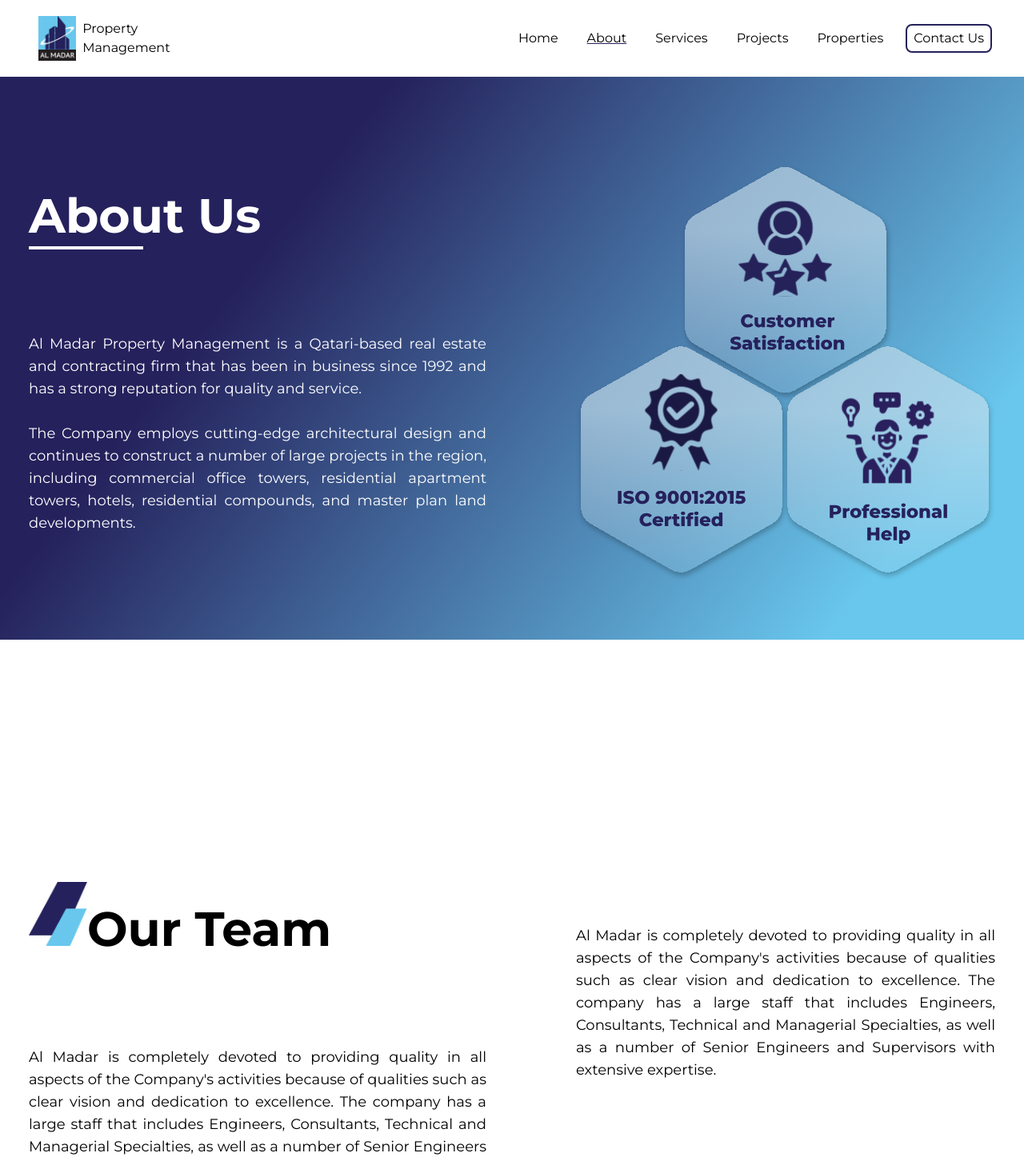
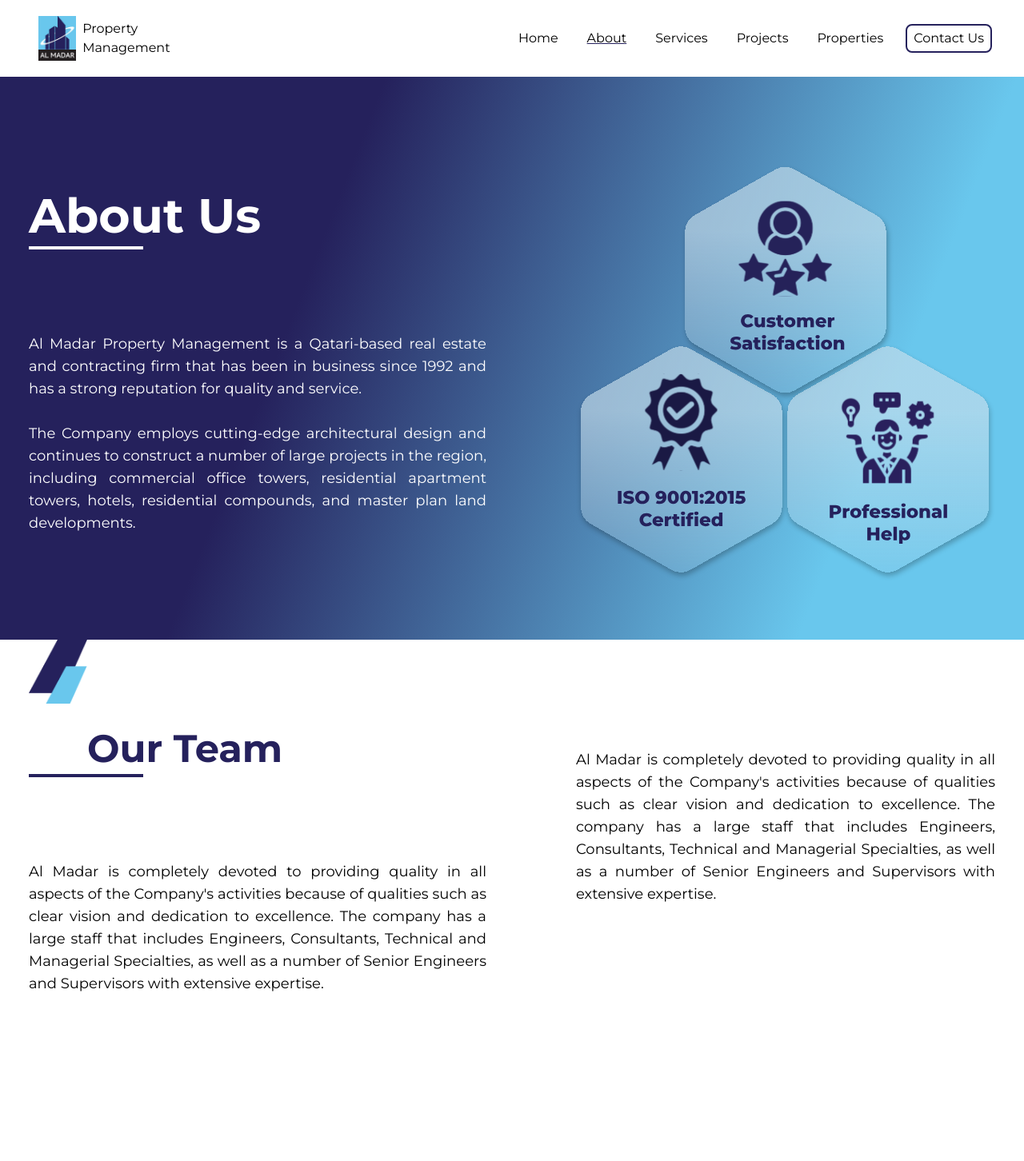
Before and after one commit to deepchandra02/AMPM-website, a React (Create React App) app: page /about in a window 1280 px wide. Shown: the top 1452 px of the page at 80% size. Built offline with nearby package versions, Linux system fonts and the light colour scheme.

Commit message:
added gradient bg

```diff
--- a/src/index.css
+++ b/src/index.css
@@ -1,4 +1,4 @@
-@import url('https://fonts.googleapis.com/css2?family=Montserrat:ital,wght@0,100;0,200;0,300;0,400;0,500;0,600;0,700;0,800;0,900;1,100;1,200;1,300;1,400;1,500;1,600;1,700;1,800;1,900&display=swap');
+@import url("https://fonts.googleapis.com/css2?family=Montserrat:ital,wght@0,100;0,200;0,300;0,400;0,500;0,600;0,700;0,800;0,900;1,100;1,200;1,300;1,400;1,500;1,600;1,700;1,800;1,900&display=swap");
 @tailwind base;
 @tailwind components;
 @tailwind utilities;
@@ -12,5 +12,24 @@
 }
 
 .nav-items {
-  @apply p-2 text-black decoration-mpurple decoration-1 font-montserrat transition hover:font-medium hover:text-mpurple
+  @apply p-2 text-black decoration-mpurple decoration-1 font-montserrat transition hover:font-medium hover:text-mpurple;
 }
+
+.h-50vh {
+  height: 50vh;
+}
+.bg-gradient {
+  height: 100vh;
+  width: 100%;
+  background-image: linear-gradient(111.35deg, #25215c 32.64%, #69c7ed 82.22%);
+}
+
+.grad2 {
+  height: 100vh;
+  width: 100%;
+  background-image: linear-gradient(
+    0deg,
+    rgba(37, 33, 92, 0.2),
+    rgba(37, 33, 92, 0.2)
+  );
+}
--- a/src/pages/about.jsx
+++ b/src/pages/about.jsx
@@ -7,9 +7,9 @@
 const About = () => {
   return (
     <>
-      <div className="h-full w-full">
-        <div className="w-full h-full absolute">
-          <img
+      <div className="h-screen w-full">
+        <div className="bg-gradient">
+          {/* <img
             className="hidden lg:flex lg:w-full lg:h-full lg:object-cover"
             src={aboutUsBg}
             alt="/"
@@ -18,17 +18,11 @@
             className="lg:hidden h-screen w-screen object-cover"
             src={aboutUsBgMob}
             alt="/"
-          />
-        </div>
-
+          /> */}
           <div className="max-w-[1240px] mx-auto text-white">
-          <div className="grid grid-cols-1 lg:grid-cols-2 relative gap-x-16 px-4 py-32 font-montserrat">
+            <div className="grid grid-cols-1 lg:grid-cols-2 relative gap-x-16 px-4 pt-32 font-montserrat">
               <div className="mx-auto lg:hidden">
-              <img
-                className="pt-2 pb-4 w-11/12 h-6/12 pl-8"
-                src={hexagons}
-                alt="/"
-              />
+                <img className="pt-2 pb-4 h-50vh pl-8" src={hexagons} alt="/" />
               </div>
               <div>
                 <h2 className="text-3xl text-center font-bold lg:text-6xl lg:pt-28 lg:text-left ">
@@ -38,13 +32,13 @@
 
                 <p className="mx-4 py-2 text-md text-white text-justify lg:mx-0 lg:py-24 lg:text-lg">
                   Al Madar Property Management is a Qatari-based real estate and
-                contracting firm that has been in business since 1992 and has a
-                strong reputation for quality and service. <br /> <br />
+                  contracting firm that has been in business since 1992 and has
+                  a strong reputation for quality and service. <br /> <br />
                   The Company employs cutting-edge architectural design and
-                continues to construct a number of large projects in the region,
-                including commercial office towers, residential apartment
-                towers, hotels, residential compounds, and master plan land
-                developments.
+                  continues to construct a number of large projects in the
+                  region, including commercial office towers, residential
+                  apartment towers, hotels, residential compounds, and master
+                  plan land developments.
                 </p>
               </div>
 
@@ -54,18 +48,19 @@
             </div>
           </div>
         </div>
-      <div className="h-full w-full">
+      </div>
+      <div className="h-screen w-full grad-2">
         <div className="max-w-[1240px] mx-auto text-black">
-          <div className="grid grid-cols-1 lg:grid-cols-2 relative gap-x-16 px-4 py-32 font-montserrat">
+          <div className="grid grid-cols-1 lg:grid-cols-2 relative gap-x-16 px-4 font-montserrat">
             <div>
-              <span class="inline-flex items-baseline">
+              <span class="inline-flex ">
                 <img src={stripes} alt="" className="h-20 " />
-                <h2 className="text-3xl text-center font-bold lg:text-6xl lg:pt-28 lg:text-left ">
+                <h2 className="text-3xl text-center font-bold text-mpurple lg:text-5xl lg:pt-28 lg:text-left ">
                   Our Team
                 </h2>
               </span>
 
-              <div className="w-11/12 h-0.5 bg-white my-2 mx-auto lg:mx-0 lg:w-3/12 lg:h-1"></div>
+              <div className="w-11/12 h-0.5 bg-mpurple my-2 mx-auto lg:mx-0 lg:w-3/12 lg:h-1"></div>
 
               <p className="mx-4 py-2 text-md text-black text-justify lg:mx-0 lg:py-24 lg:text-lg">
                 Al Madar is completely devoted to providing quality in all
```
Lines whose indentation alone changed are shown as unchanged.
